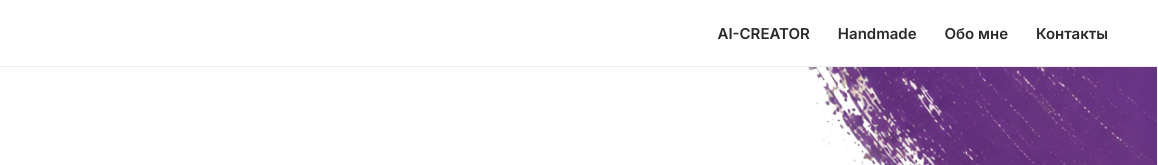
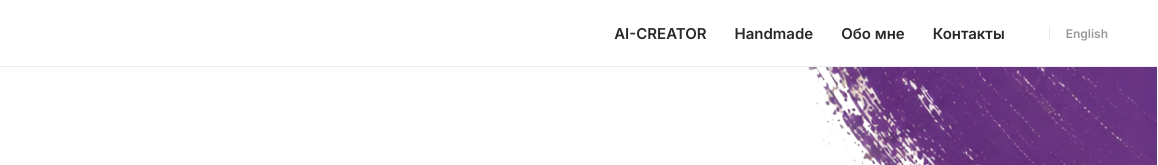
Before and after one commit to ineczka-pixel/ineczka-site, a plain HTML site: page index.html in a window 1280 px wide. Shown: the top 165 px of the page, 122-1280 px from the left. Drawn offline with Linux system fonts and the light colour scheme; files whose address does not match are found by name.

Commit message:
Add files via upload

```diff
--- a/index.html
+++ b/index.html
@@ -70,6 +70,7 @@
         <a class="nav-link" href="#handmade" style="font-size: 15px; font-weight: 600;">Handmade</a>
         <a class="nav-link" href="#about" style="font-size: 15px; font-weight: 600;">Обо мне</a>
         <a class="nav-link" href="#contacts" style="font-size: 15px; font-weight: 600;">Контакты</a>
+        <a class="nav-link" href="index-en.html" style="font-size: 12px; font-weight: 600; color: #999; margin-left: 16px; padding-left: 16px; border-left: 1px solid #ECECEE;">English</a>
       </nav>
     </div>
   </header>
```
